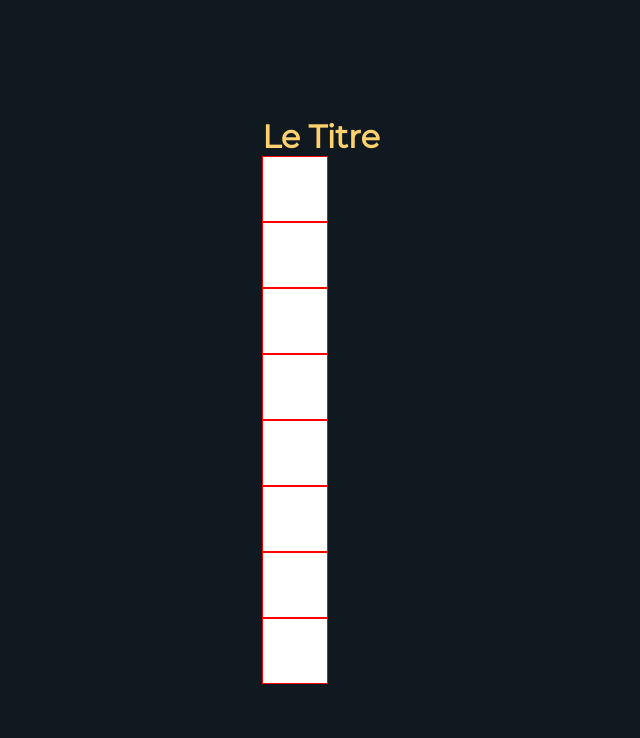
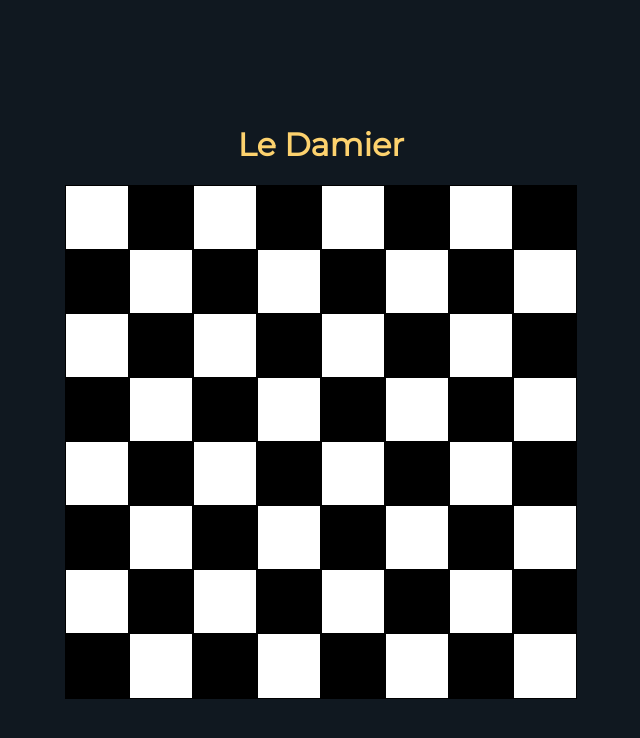
Before and after one commit to christophe-ruiz/IUT-M4103C-TD1, a plain HTML site: page index.html in a window 1280 px wide. Shown: the whole page, without its empty margins (319-959 px from the left). Drawn offline with Linux system fonts and the light colour scheme.

Commit message:
damier généré

```diff
--- a/index.html
+++ b/index.html
@@ -8,6 +8,6 @@
     <script src="script.js"></script>
 </head>
 <body>
-    <h1 id="titre">Le Titre</h1>
+    <h1 id="titre">Le Damier</h1>
 </body>
 </html>
--- a/script.js
+++ b/script.js
@@ -13,11 +13,27 @@
                 });
         }
         console.log('FIN');
+
+
         */
 
-        for (let i = 0; i < 8; ++i) {
-            let bloc = $("<div>&nbsp;</div>").css({'width':'5vw', 'height':'5vw', 'background':'white', 'border':'solid 1px red'});
-            $('#titre').append(bloc);
+        let lines = []
+        for (let j = 0; j < 8; ++j) {
+            lines.push($("<div></div>").css({'width':'40vw', 'height':'5vw', 'display':'flex'}));
+        }
+        for (let j = 0; j < lines.length; ++j) {
+            if (j%2==0) {
+                for (let i = 0; i < lines.length/2; i++) {
+                    $(lines[j]).append($("<div>&nbsp;</div>").css({'width':'5vw', 'height':'5vw', 'background':'white', 'border':'solid 1px black', 'display':'flex'}))
+                    $(lines[j]).append($("<div>&nbsp;</div>").css({'width':'5vw', 'height':'5vw', 'background':'black', 'border':'solid 1px black', 'display':'flex'}))
+                }
+            } else {
+                for (let i = 0; i < lines.length/2; i++) {
+                    $(lines[j]).append($("<div>&nbsp;</div>").css({'width':'5vw', 'height':'5vw', 'background':'black', 'border':'solid 1px black', 'display':'flex'}))
+                    $(lines[j]).append($("<div>&nbsp;</div>").css({'width':'5vw', 'height':'5vw', 'background':'white', 'border':'solid 1px black', 'display':'flex'}))
+                }
+            }
+            $('body').append(lines[j]);
         }
     });
 })();
```
